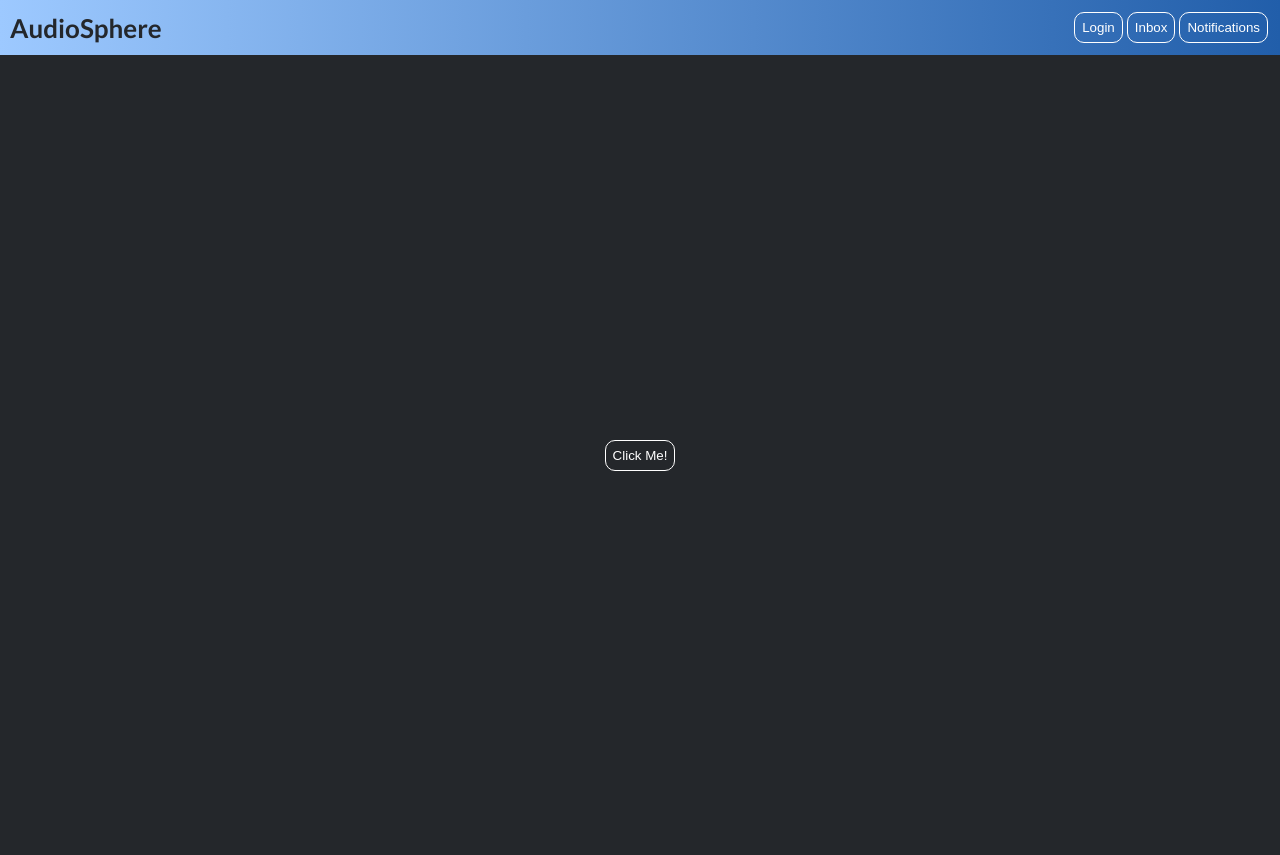
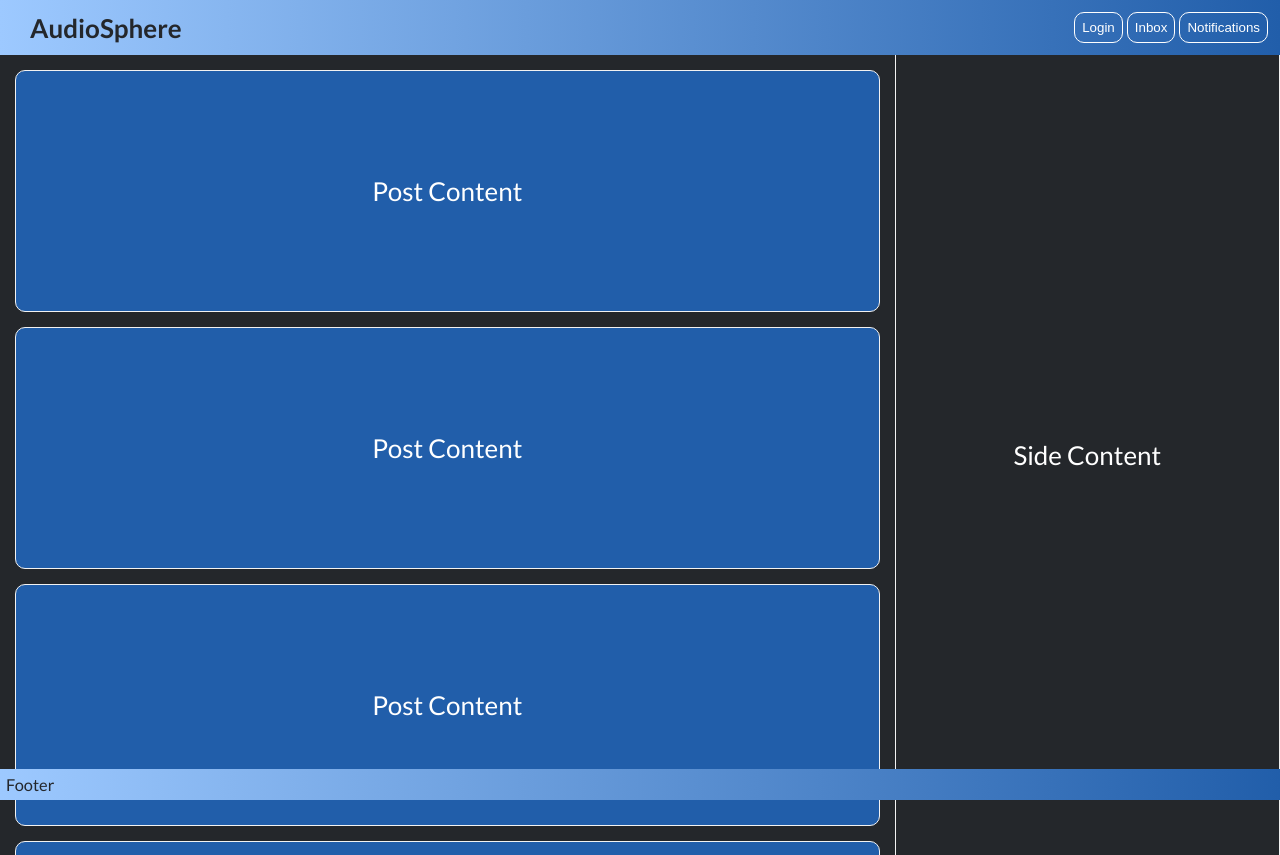
Before and after one commit to MMcBreezy/audiosphere-frontend, a React (Create React App) app: page / in a window 1280 px wide. Built offline with nearby package versions, Linux system fonts and the light colour scheme.

Commit message:
added more components and styling

```diff
--- a/src/App.css
+++ b/src/App.css
@@ -13,12 +13,6 @@
 } */
 
 .App-body {
+  display: flex;
   background-color: #24272b;
-  min-height: 100vh;
-  display: flex;
-  flex-direction: column;
-  align-items: center;
-  justify-content: center;
-  font-size: calc(10px + 2vmin);
-  color: white;
 }
--- a/src/App.js
+++ b/src/App.js
@@ -1,6 +1,9 @@
 import "./App.css";
 import Button from "./components/Button";
+import Feed from "./components/Feed";
+import Footer from "./components/Footer";
 import Header from "./components/Header";
+import SideContent from "./components/SideContent";
 
 function App() {
   return (
@@ -9,8 +12,11 @@ function App() {
         <Header />
       </header>
       <body className="App-body">
-        <Button onClick={() => alert("Button clicked!")}>Click Me!</Button>
+        <Feed />
+        <SideContent />
+        {/* <Button onClick={() => alert("Button clicked!")}>Click Me!</Button> */}
       </body>
+      <Footer />
     </div>
   );
 }
--- /dev/null
+++ b/src/components/Feed.js
@@ -0,0 +1,17 @@
+import React from "react";
+import "./styles.css";
+import Post from "./Post";
+
+const Feed = () => {
+  return (
+    <div className="main-container">
+      <Post />
+      <Post />
+      <Post />
+      <Post />
+      <Post />
+    </div>
+  );
+};
+
+export default Feed;
--- /dev/null
+++ b/src/components/Footer.js
@@ -0,0 +1,8 @@
+import React from "react";
+import "./styles.css";
+
+const Footer = () => {
+  return <div className="footer-container">Footer</div>;
+};
+
+export default Footer;
--- /dev/null
+++ b/src/components/Post.js
@@ -0,0 +1,10 @@
+import React from "react";
+import "./styles.css";
+
+const Post = () => {
+  return (
+    <div className="post-container">Post Content</div>
+  );
+};
+
+export default Post;
--- /dev/null
+++ b/src/components/SideContent.js
@@ -0,0 +1,12 @@
+import React from "react";
+import "./styles.css";
+
+const SideContent = () => {
+  return (
+    <div className="side-container">
+      <div>Side Content</div>
+    </div>
+  );
+};
+
+export default SideContent;
--- a/src/components/styles.css
+++ b/src/components/styles.css
@@ -17,9 +17,64 @@
   align-items: center;
   padding: 10px;
   font-weight: bold;
+  position: fixed;
+  top: 0;
+  left: 0;
+  right: 0;
 }
 
 .logo {
   color: #24272b;
+  margin-left: 20px;
   font-size: calc(10px + 2vmin);
 }
+
+.main-container {
+  background-color: #24272b;
+  width: 70%;
+  font-size: calc(10px + 2vmin);
+  color: white;
+  border-right: 1px solid #f2f2f2;
+  margin-top: 55px;
+  overflow-y: auto;
+}
+
+.side-container {
+  background-color: #24272b;
+  width: 30%;
+  max-width: 400px;
+  min-height: 100vh;
+  display: flex;
+  justify-content: center;
+  align-items: center;
+  font-size: calc(10px + 2vmin);
+  color: white;
+  margin-top: 55px;
+  border-right: 1px solid #f2f2f2;
+  overflow-y: auto;
+}
+
+.post-container {
+  background-color: rgb(33, 94, 170);
+  margin: 15px;
+  min-height: 30%;
+  border: 1px solid #f2f2f2;
+  border-radius: 10px;
+  display: flex;
+  justify-content: center;
+  align-items: center;
+}
+
+.footer-container {
+  position: fixed;
+  bottom: 0;
+  left: 0;
+  right: 0;
+  background: linear-gradient(to right, rgb(157, 201, 255), rgb(33, 94, 170));
+  display: flex;
+  justify-content: space-between;
+  align-items: center;
+  padding: 6px;
+  color: #24272b;
+  font-size: calc(10px + .8vmin)
+}
```
